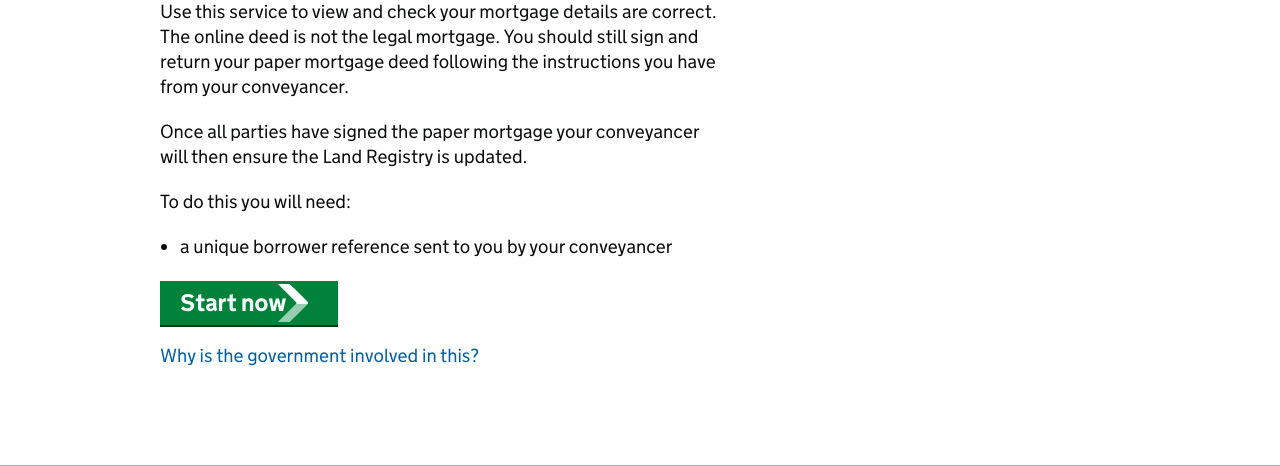
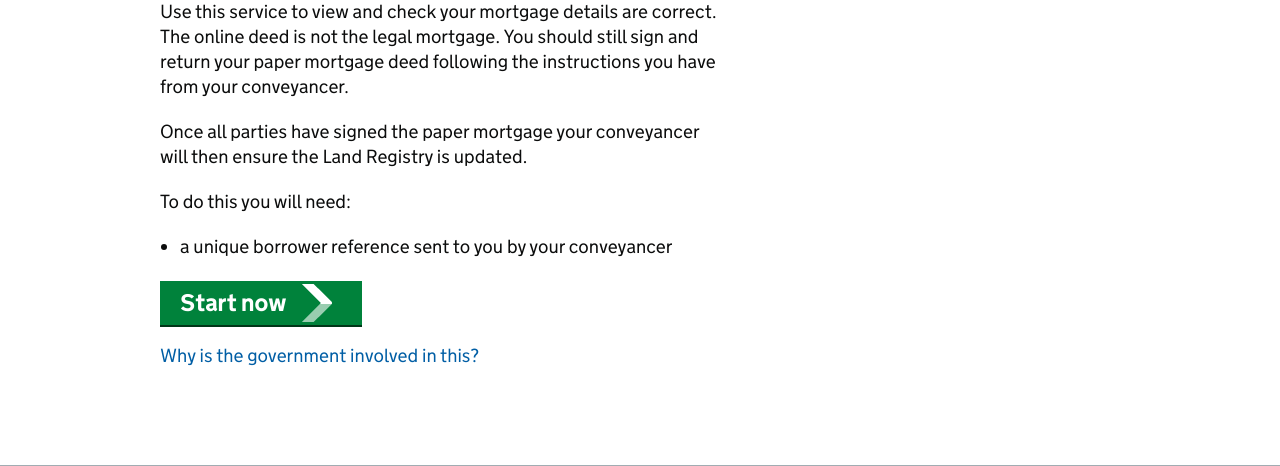
Before and after one commit to LandRegistry-Attic/dm-borrower-frontend, a Python web app: template application/templates/start.html in a window 1280 px wide. Shown: the part 265-731 px from the top of the page. Run offline with Jinja, Linux system fonts and the light colour scheme; the template is opened without the code that fills it, so the values that code supplies are empty; some libraries are stand-ins or nearby versions.

Commit message:
First page arrow padding

```diff
--- a/application/static/landregistry/assets/stylesheets/application.css
+++ b/application/static/landregistry/assets/stylesheets/application.css
@@ -1590,7 +1590,7 @@ dl {
   background-image: url("/static/landregistry/assets/images/icons/icon-pointer-2x.png");
   background-repeat: no-repeat;
   background-position: 100% 50%;
-  padding: 0.36842em 2.15789em 0.21053em 0.84211em; }
+  padding: 0.36842em 3.15789em 0.21053em 0.84211em; }
 
 @media (max-width: 640px) {
   .button-get-started {
--- a/application/static/landregistry/assets/stylesheets/landregistry.scss
+++ b/application/static/landregistry/assets/stylesheets/landregistry.scss
@@ -203,7 +203,7 @@ dl {
     background-image: url("/static/landregistry/assets/images/icons/icon-pointer-2x.png");
     background-repeat: no-repeat;
     background-position: 100% 50%;
-    padding: 0.36842em 2.15789em 0.21053em 0.84211em;
+    padding: 0.36842em 3.15789em 0.21053em 0.84211em;
 }
 @media (max-width:640px) {
     .button-get-started {
```
